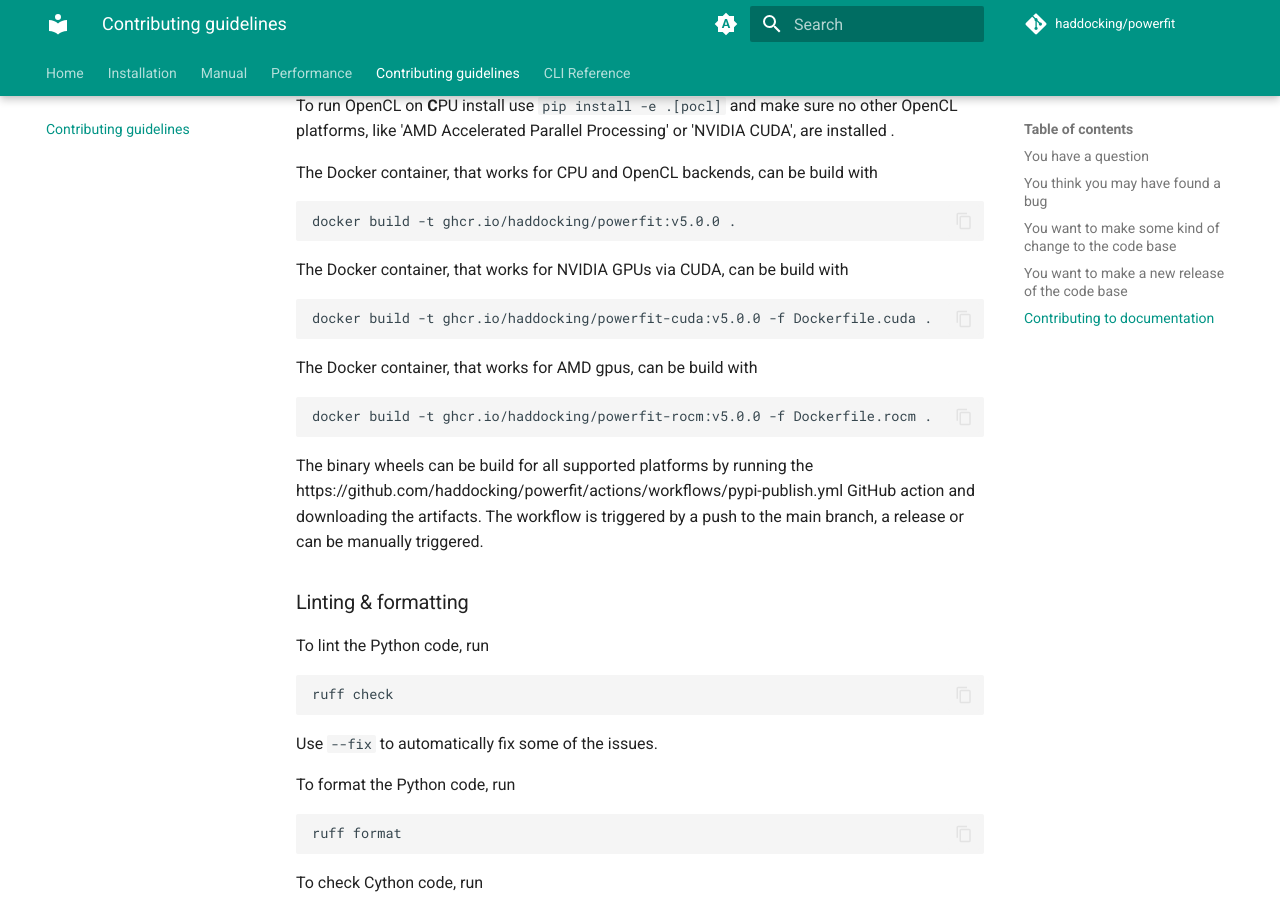
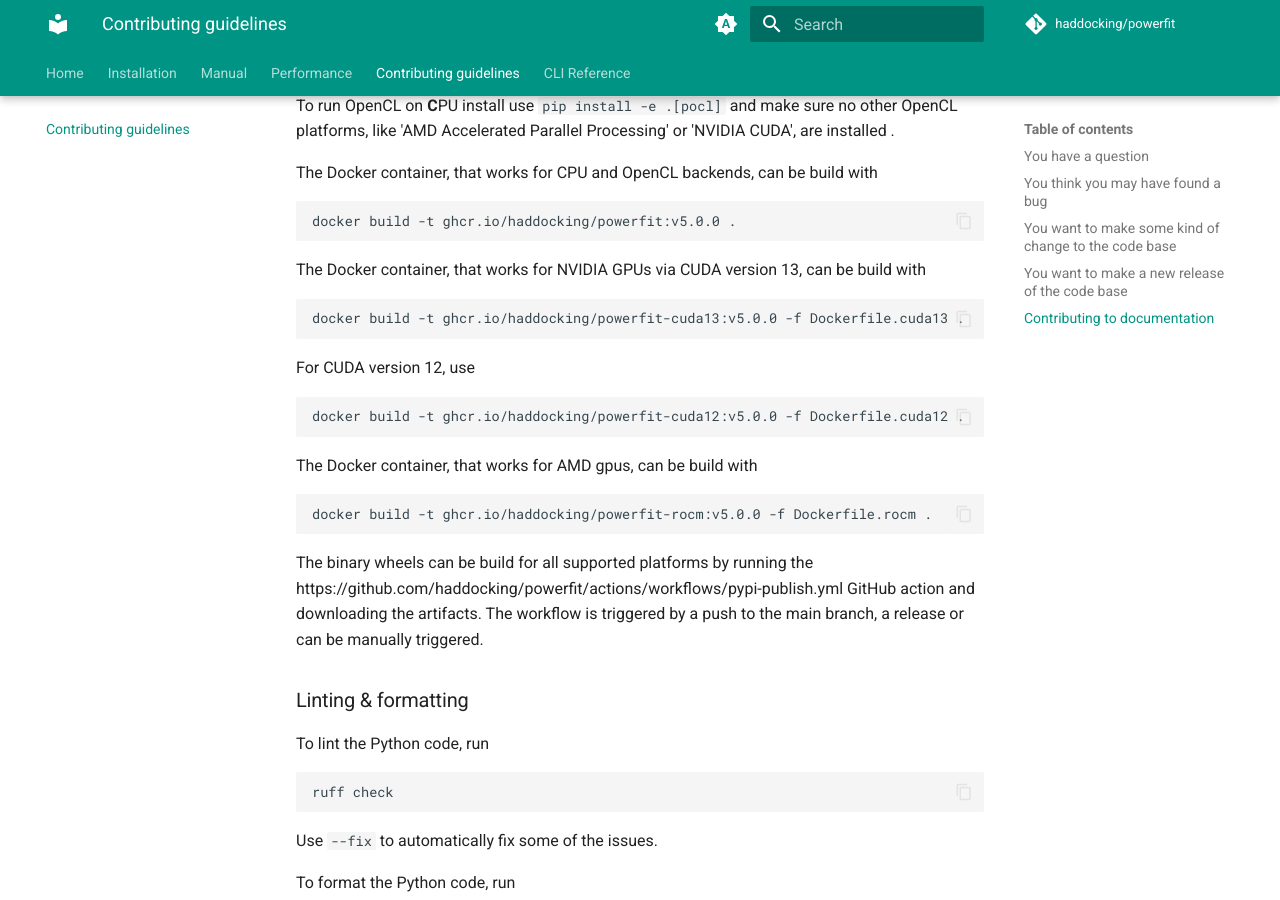
Before and after one commit to haddocking/powerfit, an MkDocs documentation site: the page built from docs/CONTRIBUTING.md, in a window 1280 px wide and 900 px high, scrolled down 3328 px. Built offline with MkDocs 1.6.1 and Material for MkDocs 9.7.7, drawn with Linux system fonts in a browser that asks for light colours; a script that is not in the unit is left out; comment, search, counter and statistics services are not loaded.

Commit message:
Add Docker image for cuda 12 + Mention reload when plot is not shown
Fixes #113

````diff
--- a/CONTRIBUTING.md
+++ b/CONTRIBUTING.md
@@ -114,10 +114,16 @@
 docker build -t ghcr.io/haddocking/powerfit:v5.0.0 .
 ```
 
-The Docker container, that works for NVIDIA GPUs via CUDA, can be build with
+The Docker container, that works for NVIDIA GPUs via CUDA version 13, can be build with
 
 ```shell
-docker build -t ghcr.io/haddocking/powerfit-cuda:v5.0.0 -f Dockerfile.cuda .
+docker build -t ghcr.io/haddocking/powerfit-cuda13:v5.0.0 -f Dockerfile.cuda13 .
+```
+
+For CUDA version 12, use
+
+```shell
+docker build -t ghcr.io/haddocking/powerfit-cuda12:v5.0.0 -f Dockerfile.cuda12 .
 ```
 
 The Docker container, that works for AMD gpus, can be build with
````
Also changed, not shown: docs/installation.md (+2 -1 lines), docs/performance.md (+1 -0 lines), 4 other files.
